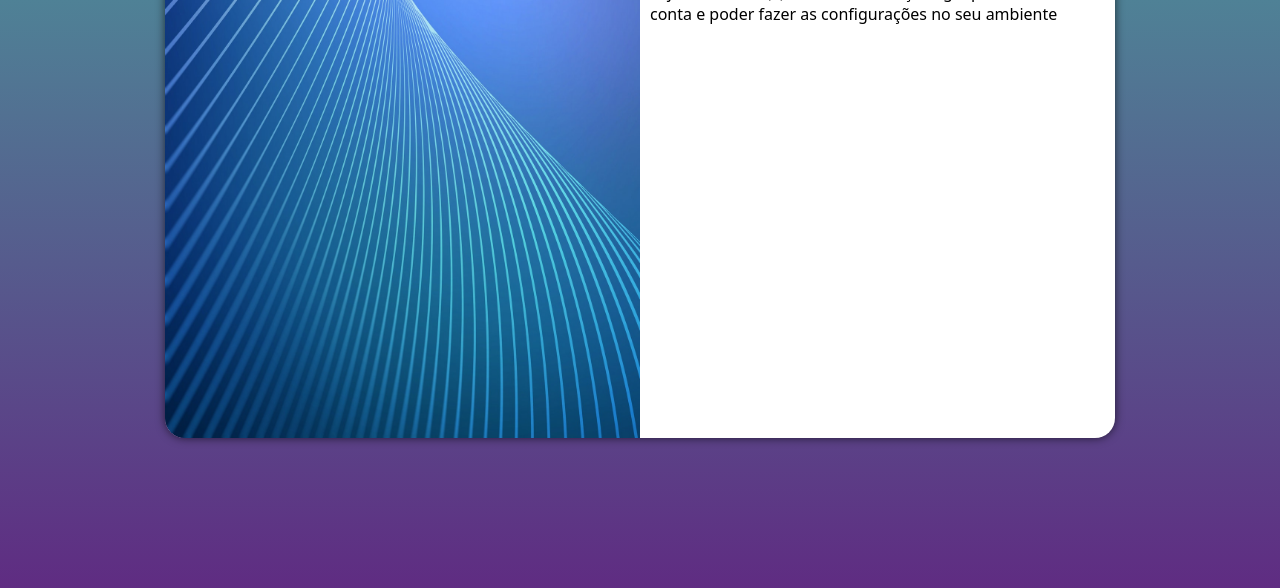
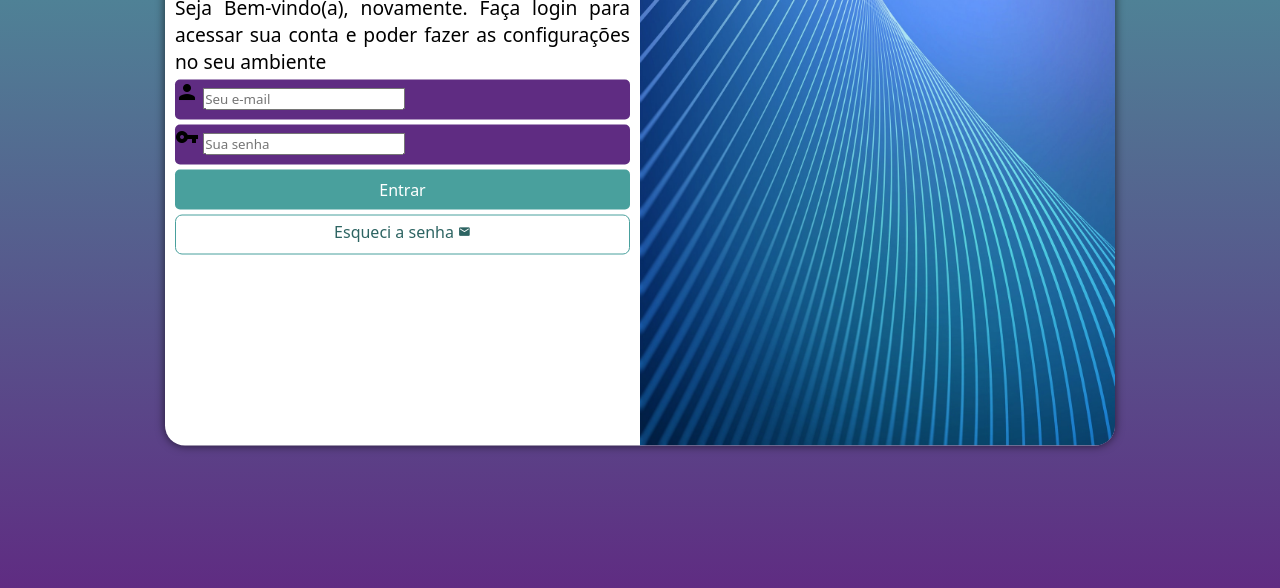
Before and after one commit to viniciuspaixaosilva/projeto-login, a plain HTML site: page index.html in a window 1280 px wide. Shown: the part 212-800 px from the top of the page. Drawn offline with Linux system fonts and the light colour scheme.

Commit message:
formatação do formulário

```diff
--- a/estilos/media-query.css
+++ b/estilos/media-query.css
@@ -31,13 +31,21 @@
     }
 
     section#login > div#imagem{
-        float: left;
+        float: right;
         width: 50%;
         height: 100%;
     }
 
     section#login > div#formulario{
-        float: right;
+        float: left;
         width: 50%;
     }
+
+    div#formulario > h1{
+        font-size: 2em;
+    }
+
+      div#formulario > p {
+        font-size: 1.2em;
+      }
 }
--- a/estilos/style.css
+++ b/estilos/style.css
@@ -12,14 +12,14 @@
     box-sizing: border-box; /*isso serve para que a borda faça parte da conta de largura*/
   }
 
-  body,html{
+  body, html{
     background-color: #5f2c82;
     height: 100vh;
     width: 100vw;
-    position: relative;
   }
 
   main{
+    position: relative;
     height: 100vh;
     width: 100vw;
   }
@@ -32,12 +32,12 @@
     overflow: hidden; /*Tudo que estiver fora da borda vi ficar escondido(A borda tem arredondamento)*/
 
     background-color: white;
-    width: 250px;
-    height: 500px;
+    width: 260px;
+    height: 515px;
     border-radius: 20px ;
     box-shadow: 0px 0px 10px rgba(0, 0, 0, 0.642);
 
-    transition: width 0.4s, height 0.4s;
+    transition: width 0.3s, height 0.3s;
     transition-timing-function: ease;
   }
 
@@ -53,3 +53,65 @@
     display: block;
     padding: 10px;
   }
+
+  div#formulario > h1{
+    text-align: center;
+    margin-bottom: 10px;
+}
+
+  div#formulario > p {
+    text-align: justify;
+    font-size: 0.8em;
+  }
+
+  form > div.campo{
+    background-color: #5f2c82;
+    display: block;
+    width: 100%;
+    height: 40px;
+    border-radius: 5px;
+    margin: 5px 0px;
+  }
+
+  div.campo > label {
+    display: none;
+  }
+
+  form > input[type=submit]{
+    display: block;
+    font-size: 1em;
+    width: 100%;
+    height: 40px;
+    background-color:  #49a09d;
+    color: white;
+    border: none;
+    border-radius: 5px;
+    cursor: pointer;
+  }
+
+  form > input[type=submit]:hover{
+    background-color: #2d6462;
+  }
+
+  form > a.botao{
+    display: block;
+    text-align: center;
+    font-size: 1em;
+    width: 100%;
+    height: 40px;
+    padding-top: 5px;
+    margin-top: 5px;
+    background-color:  white;
+    color: #2d6462;
+    border: 1px solid #49a09d;
+    border-radius: 7px;
+    text-decoration: none;
+  }
+
+  form > a.botao:hover{
+    background-color: #6cd3cf;
+  }
+
+  form > a.botao > i {
+    font-size: 0.8em;
+  }
--- a/index.html
+++ b/index.html
@@ -5,6 +5,7 @@
     <meta name="viewport" content="width=device-width, initial-scale=1.0">
     <link rel="stylesheet" href="estilos/style.css">
     <link rel="stylesheet" href="estilos/media-query.css">
+    <link href="https://fonts.googleapis.com/icon?family=Material+Icons" rel="stylesheet">
     <title>Login</title>
 </head>
 <body>
@@ -15,9 +16,22 @@
             </div>
             <div id="formulario">
                 <h1>Login</h1>
-                <p>Seja Bem-vindo(a), novamente. Faça Login para acessar sua conta e poder fazer as configurações no seu ambiente</p>
-                <form action="login.php" method="post">
-
+                <p>Seja Bem-vindo(a), novamente. Faça login para acessar sua conta e poder fazer as configurações no seu ambiente</p>
+                <form action="login.php" method="post" autocomplete="on">
+                    <div class="campo">
+                        <i class="material-icons">person</i>
+                        <input type="email" name="login" id="ilogin" placeholder="Seu e-mail" autocomplete="email" required maxlength="30">
+                        <label for="ilogin">Login</label>
+                    </div>
+                    <div class="campo">
+                        <i class="material-icons">vpn_key</i>
+                        <input type="password" name="senha" id="isenha" placeholder="Sua senha"  required minlength="8" maxlength="20">
+                        <label for="isenha">Senha</label>
+                    </div>
+                    <input type="submit" value="Entrar">
+                    <a href="esqueci.html" class="botao">
+                        Esqueci a senha <i class="material-icons">mail</i>
+                    </a>
                 </form>
             </div>
         </section>
```
